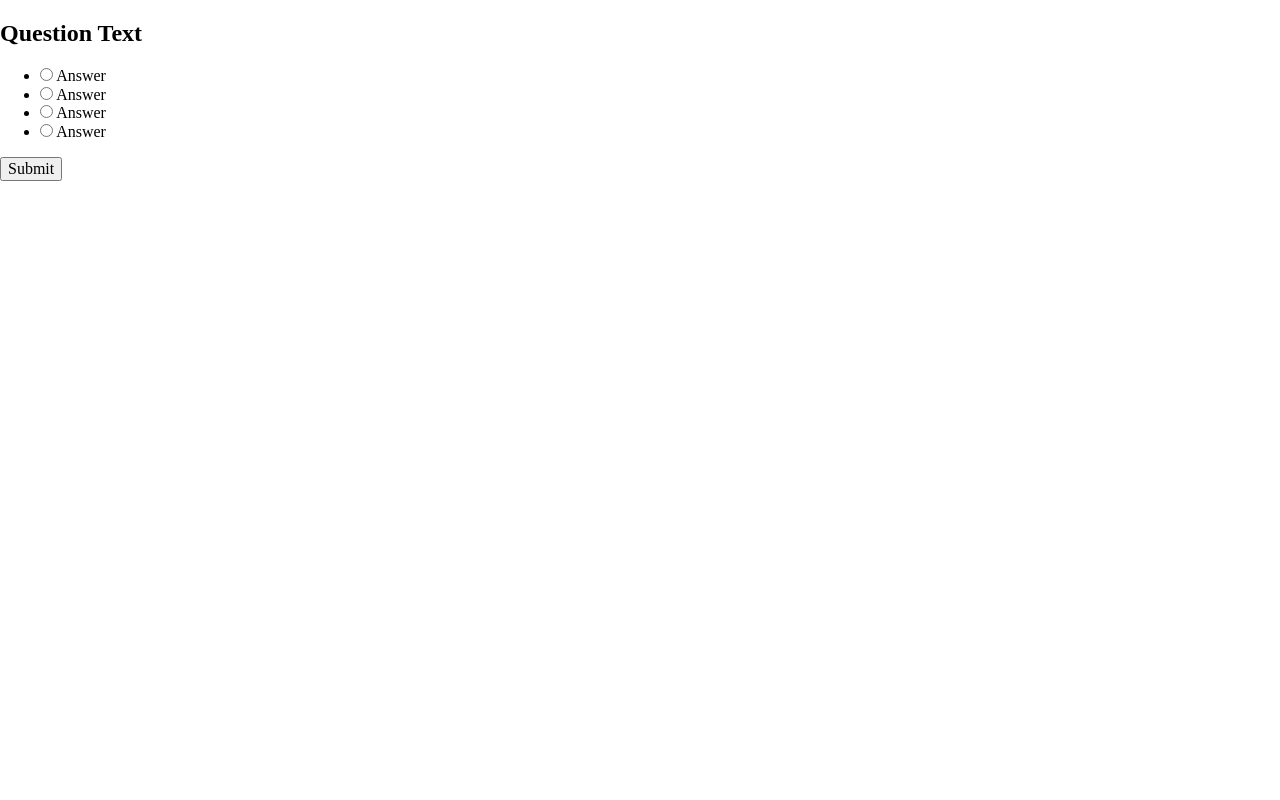
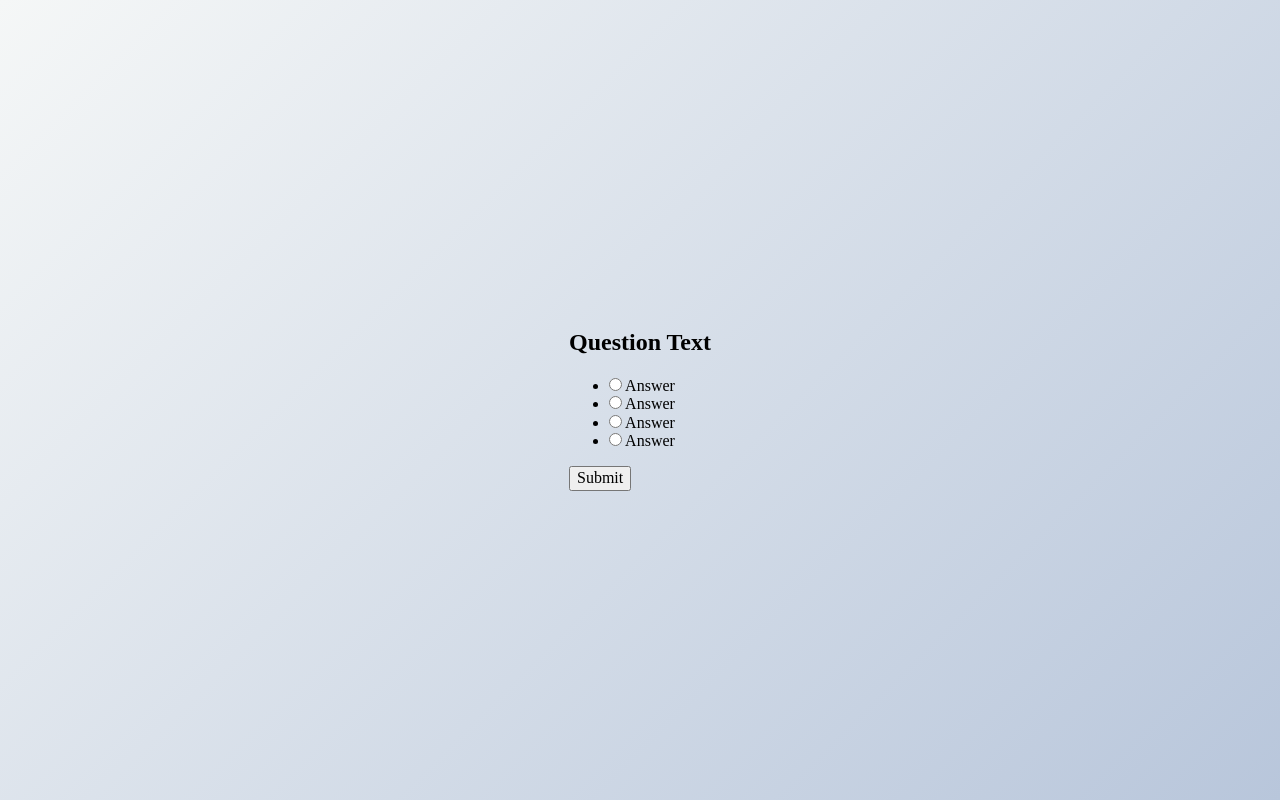
Before and after one commit to kasunweerasinghe/Quiz-Web-App, a plain HTML site: page index.html in a window 1280 px wide. Drawn offline with Linux system fonts and the light colour scheme.

Commit message:
added styles for body

```diff
--- a/css/stylesheet.css
+++ b/css/stylesheet.css
@@ -5,3 +5,20 @@ created by kasunrachintha on 10/19/22
 @Time: 8:22 am
 @Project : Quiz-App
 */
+
+*{
+    box-sizing: border-box;
+}
+
+/*added styles for body*/
+body{
+    background-color: #b8c6db;
+    background-image: linear-gradient(315deg, #b8c6db 0%, #f5f7f7 100%);
+    font-family: 'Poppins','sans-serif';
+    display: flex;
+    align-items: center;
+    justify-content: center;
+    height: 100vh;
+    overflow: hidden;
+    margin: 0;
+}
```
